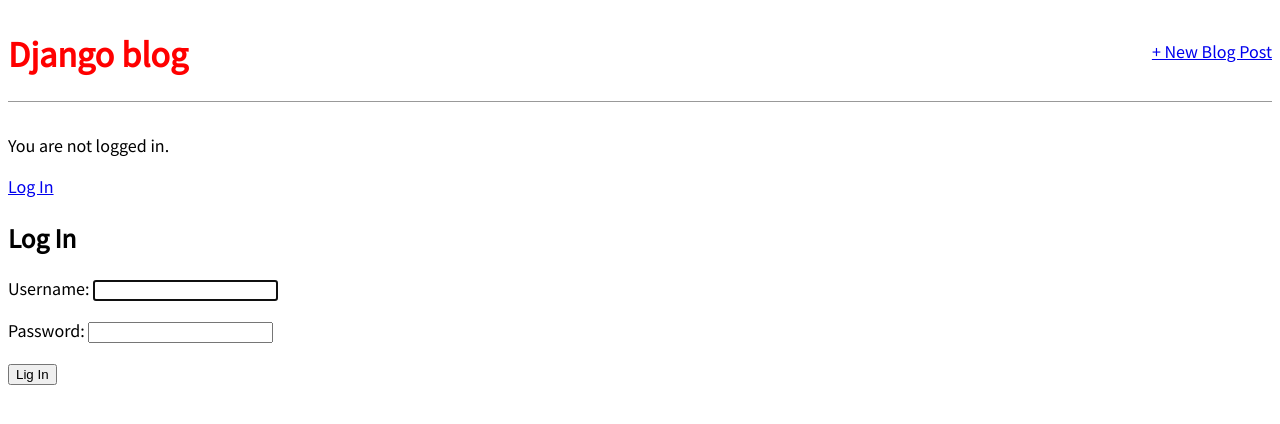
After one commit to IlyaMichlin/BlogApp, a Django app: page /accounts/login/ in a window 1280 px wide. The commit adds this page. Shown: the top 424 px of the page. Run offline with Django 3.2, Linux system fonts and the light colour scheme.

Commit message:
Added login and logout.

```diff
--- a/BlogApp/settings.py
+++ b/BlogApp/settings.py
@@ -126,3 +126,6 @@ STATICFILES_DIRS = [str(BASE_DIR.joinpath('static'))]
 # https://docs.djangoproject.com/en/3.2/ref/settings/#default-auto-field
 
 DEFAULT_AUTO_FIELD = 'django.db.models.BigAutoField'
+
+LOGIN_REDIRECT_URL = 'home'
+LOGOUT_REDIRECT_URL = 'home'
--- a/BlogApp/urls.py
+++ b/BlogApp/urls.py
@@ -18,5 +18,6 @@ from django.urls import path, include
 
 urlpatterns = [
     path('admin/', admin.site.urls),
+    path('accounts/', include('django.contrib.auth.urls')),
     path('', include('blog.urls')),
 ]
--- a/templates/base.html
+++ b/templates/base.html
@@ -17,6 +17,15 @@
                     <a href="{% url 'post_new' %}">+ New Blog Post</a>
                 </div>
             </header>
+
+            {% if user.is_authenticated %}
+                <p>Hi {{ user.username }}</p>
+                <p><a href="{% url 'logout' %}">Log Out</a></p>
+            {% else %}
+                <p>You are not logged in.</p>
+                <a href="{% url 'login' %}">Log In</a>
+            {% endif %}
+
             {% block content %}
             {% endblock content %}
         </div>
--- /dev/null
+++ b/templates/registration/login.html
@@ -0,0 +1,10 @@
+{% extends 'base.html' %}
+
+{% block content %}
+    <h2>Log In</h2>
+    <form method="post">
+        {% csrf_token %}
+        {{ form.as_p }}
+    <button type="submit">Lig In</button>
+    </form>
+{% endblock content %}
```
Also changed, not shown: db.sqlite3.
